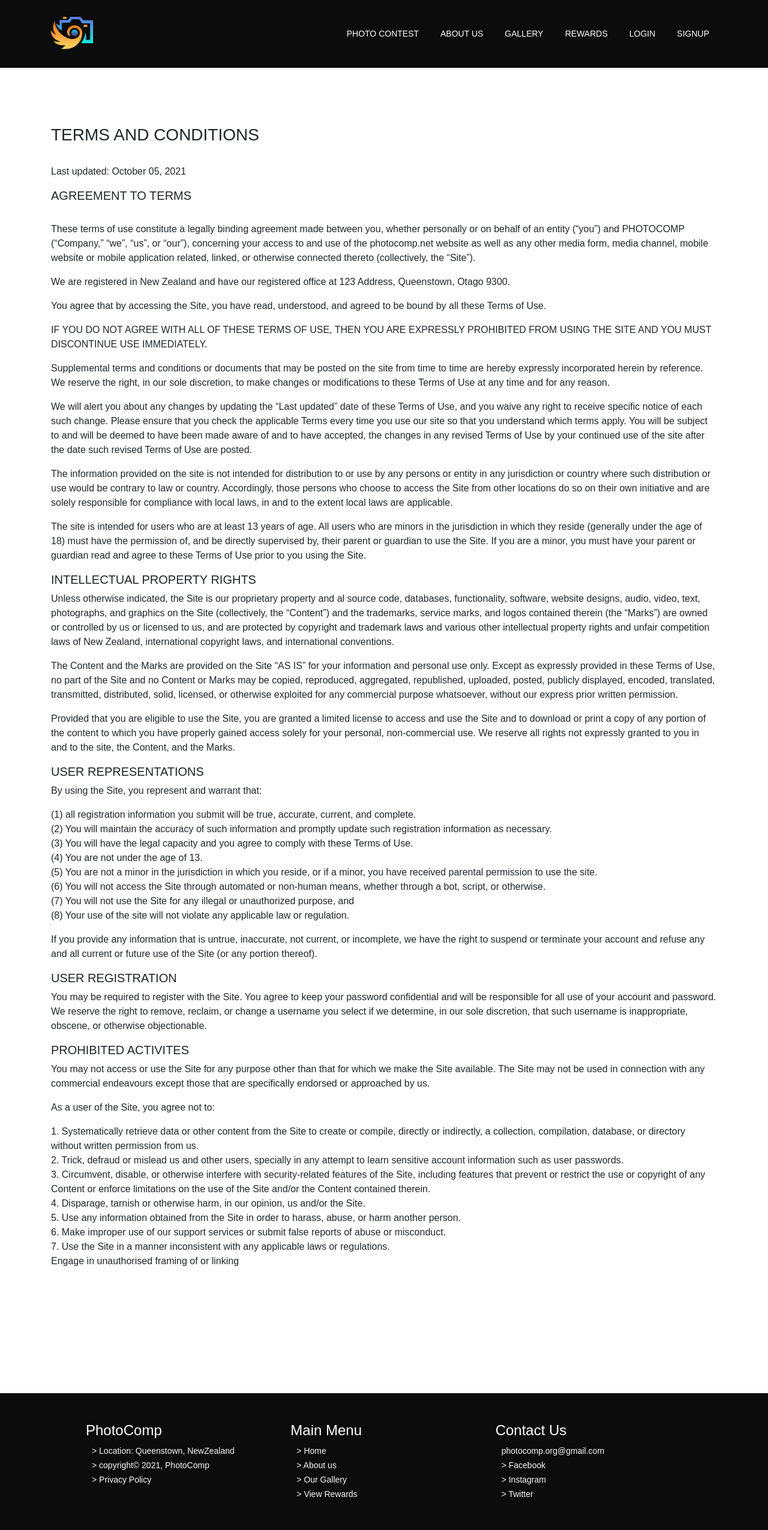
After one commit to gibert-j/laravel_photocomp, a Laravel app: page /policy in a window 1280 px wide. The commit adds this page. Shown: the whole page at 60% size. Run offline with Laravel 8, Linux system fonts and the light colour scheme; some web fonts are replaced.

Commit message:
Winner slect, policy

```diff
--- a/app/Http/Controllers/EntryController.php
+++ b/app/Http/Controllers/EntryController.php
@@ -49,7 +49,7 @@ class EntryController extends Controller
       $request->validate
       ([
           'name' => 'required|string|max:20',
-          'image' => 'required|image||mimes:jpeg,png,jpg,bmp, gif,webp,image|max:100000|dimensions:max_width=9000,max_height=9000,svg',
+          'image' => 'required|image||mimes:jpeg,png,jpg,bmp,webp|max:100000',
 
       ]);
 
@@ -88,7 +88,9 @@ class EntryController extends Controller
      */
     public function edit(Competition $competition, Entry $entry)
     {
-
+        $entry->place = 1;
+        $entry->save();
+        return redirect('/gallery');
     }
 
     /**
--- a/app/Http/Controllers/HomeController.php
+++ b/app/Http/Controllers/HomeController.php
@@ -85,4 +85,8 @@ class HomeController extends Controller
     public function about(){
         return view('home/about');
     }
+
+    public function policy(){
+        return view('home/policy');
+    }
 }
--- /dev/null
+++ b/resources/views/home/policy.blade.php
@@ -0,0 +1,55 @@
+@extends('layouts.app')
+@section('content')
+<div class="container my-52">
+  <h3>TERMS AND CONDITIONS</h3>
+  <br>
+  <p>Last updated: October 05, 2021</p>
+  <h5>AGREEMENT TO TERMS</h5>
+  <br>
+  <p>These terms of use constitute a legally binding agreement made between you, whether personally or on behalf of an entity (“you”) and PHOTOCOMP (“Company,” “we”, “us”, or “our”), concerning your access to and use of the photocomp.net website as well as any other media form, media channel, mobile website or mobile application related, linked, or otherwise connected thereto (collectively, the “Site”).</p>
+  <p>We are registered in New Zealand and have our registered office at 123 Address, Queenstown, Otago 9300.</p>
+  <p>You agree that by accessing the Site, you have read, understood, and agreed to be bound by all these Terms of Use.</p>
+  <p>IF YOU DO NOT AGREE WITH ALL OF THESE TERMS OF USE, THEN YOU ARE EXPRESSLY PROHIBITED FROM USING THE SITE AND YOU MUST DISCONTINUE USE IMMEDIATELY.</p>
+  <p>Supplemental terms and conditions or documents that may be posted on the site from time to time are hereby expressly incorporated herein by reference. We reserve the right, in our sole discretion, to make changes or modifications to these Terms of Use at any time and for any reason.</p>
+  <p>We will alert you about any changes by updating the “Last updated” date of these Terms of Use, and you waive any right to receive specific notice of each such change. Please ensure that you check the applicable Terms every time you use our site so that you understand which terms apply. You will be subject to and will be deemed to have been made aware of and to have accepted, the changes in any revised Terms of Use by your continued use of the site after the date such revised Terms of Use are posted.</p>
+  <p>The information provided on the site is not intended for distribution to or use by any persons or entity in any jurisdiction or country where such distribution or use would be contrary to law or country. Accordingly, those persons who choose to access the Site from other locations do so on their own initiative and are solely responsible for compliance with local laws, in and to the extent local laws are applicable.</p>
+  <p>The site is intended for users who are at least 13 years of age. All users who are minors in the jurisdiction in which they reside (generally under the age of 18) must have the permission of, and be directly supervised by, their parent or guardian to use the Site. If you are a minor, you must have your parent or guardian read and agree to these Terms of Use prior to you using the Site.</p>
+  <h5>INTELLECTUAL PROPERTY RIGHTS</h5>
+  <p>Unless otherwise indicated, the Site is our proprietary property and al source code, databases, functionality, software, website designs, audio, video, text, photographs, and graphics on the Site (collectively, the “Content”) and the trademarks, service marks, and logos contained therein (the “Marks”) are owned or controlled by us or licensed to us, and are protected by copyright and trademark laws and various other intellectual property rights and unfair competition laws of New Zealand, international copyright laws, and international conventions.</p>
+  <p>The Content and the Marks are provided on the Site “AS IS” for your information and personal use only. Except as expressly provided in these Terms of Use, no part of the Site and no Content or Marks may be copied, reproduced, aggregated, republished, uploaded, posted, publicly displayed, encoded, translated, transmitted, distributed, solid, licensed, or otherwise exploited for any commercial purpose whatsoever, without our express prior written permission.</p>
+  <p>Provided that you are eligible to use the Site, you are granted a limited license to access and use the Site and to download or print a copy of any portion of the content to which you have properly gained access solely for your personal, non-commercial use. We reserve all rights not expressly granted to you in and to the site, the Content, and the Marks.</p>
+  <h5>USER REPRESENTATIONS</h5>
+  <p>By using the Site, you represent and warrant that:</p>
+  <ul>
+    <li>(1) all registration information you submit will be true, accurate, current, and complete.</li>
+    <li>(2) You will maintain the accuracy of such information and promptly update such registration information as necessary.</li>
+    <li>(3) You will have the legal capacity and you agree to comply with these Terms of Use.</li>
+    <li>(4) You are not under the age of 13.</li>
+    <li>(5) You are not a minor in the jurisdiction in which you reside, or if a minor, you have received parental permission to use the site.</li>
+    <li>(6) You will not access the Site through automated or non-human means, whether through a bot, script, or otherwise.</li>
+    <li>(7) You will not use the Site for any illegal or unauthorized purpose, and</li>
+    <li>(8) Your use of the site will not violate any applicable law or regulation.</li>
+
+  </ul>
+  <p>If you provide any information that is untrue, inaccurate, not current, or incomplete, we have the right to suspend or terminate your account and refuse any and all current or future use of the Site (or any portion thereof).</p>
+  <h5>USER REGISTRATION</h5>
+  <p>You may be required to register with the Site. You agree to keep your password confidential and will be responsible for all use of your account and password. We reserve the right to remove, reclaim, or change a username you select if we determine, in our sole discretion, that such username is inappropriate, obscene, or otherwise objectionable.</p>
+  <h5>PROHIBITED ACTIVITES</h5>
+  <p>You may not access or use the Site for any purpose other than that for which we make the Site available. The Site may not be used in connection with any commercial endeavours except those that are specifically endorsed or approached by us.</p>
+  <p>As a user of the Site, you agree not to:</p>
+  <ul>
+    <li>1. Systematically retrieve data or other content from the Site to create or compile, directly or indirectly, a collection, compilation, database, or directory without written permission from us.</li>
+    <li>2. Trick, defraud or mislead us and other users, specially in any attempt to learn sensitive account information such as user passwords.</li>
+    <li>3. Circumvent, disable, or otherwise interfere with security-related features of the Site, including features that prevent or restrict the use or copyright of any Content or enforce limitations on the use of the Site and/or the Content contained therein.</li>
+    <li>4. Disparage, tarnish or otherwise harm, in our opinion, us and/or the Site.</li>
+    <li>5. Use any information obtained from the Site in order to harass, abuse, or harm another person.</li>
+    <li>6. Make improper use of our support services or submit false reports of abuse or misconduct.</li>
+    <li>7. Use the Site in a manner inconsistent with any applicable laws or regulations.</li>
+    <li>Engage in unauthorised framing of or linking</li>
+
+  </ul>
+
+
+</div>
+
+@endsection
--- a/resources/views/layouts/app.blade.php
+++ b/resources/views/layouts/app.blade.php
@@ -97,8 +97,7 @@
         <h4>PhotoComp </h4>
         <a href="">> Location: Queenstown, NewZealand</a> <br>
         <a href="">> copyright&copy 2021, PhotoComp</a> <br>
-        <a href="">> Privacy Policy</a> <br>
-        <a href="">> Our Terms and Condition</a>
+        <a href="/policy">> Privacy Policy</a> <br>
       </div>
       <div class="col-lg-4 col-md-4 col-12 text-white">
         <h4>Main Menu</h4>
@@ -109,7 +108,7 @@
       </div>
       <div class="col-lg-4 col-md-4 col-12 text-white">
         <h4>Contact Us</h4>
-        <a href="mailto:leopardrai13@gmail.com"> > photo@comp.ac.nz</a> <br>
+        <a href="mailto:leopardrai13@gmail.com">photocomp.org@gmail.com</a> <br>
         <a href=""> > Facebook</a> <br>
         <a href=""> > Instagram</a> <br>
         <a href=""> > Twitter</a> <br>
--- a/routes/web.php
+++ b/routes/web.php
@@ -28,6 +28,8 @@ Route::get('/gallery', 'App\Http\Controllers\HomeController@gallery') ->name('ga
 Route::get('/contact', 'App\Http\Controllers\HomeController@contact') ->name('contact');
 Route::get('/whatwedo', 'App\Http\Controllers\HomeController@whatweDo') ->name('whatwedo');
 
+Route::get('/policy', 'App\Http\Controllers\HomeController@policy') ->name('policy');
+
 Route::resource('competitions.entries', EntryController::class)->middleware('auth');
 
 Route::resource('competitions', CompetitionController::class)->except(['show'])->middleware(['auth', 'verified']);
```
Also changed, not shown: resources/views/home/gallery.blade.php (+16 -2 lines).
